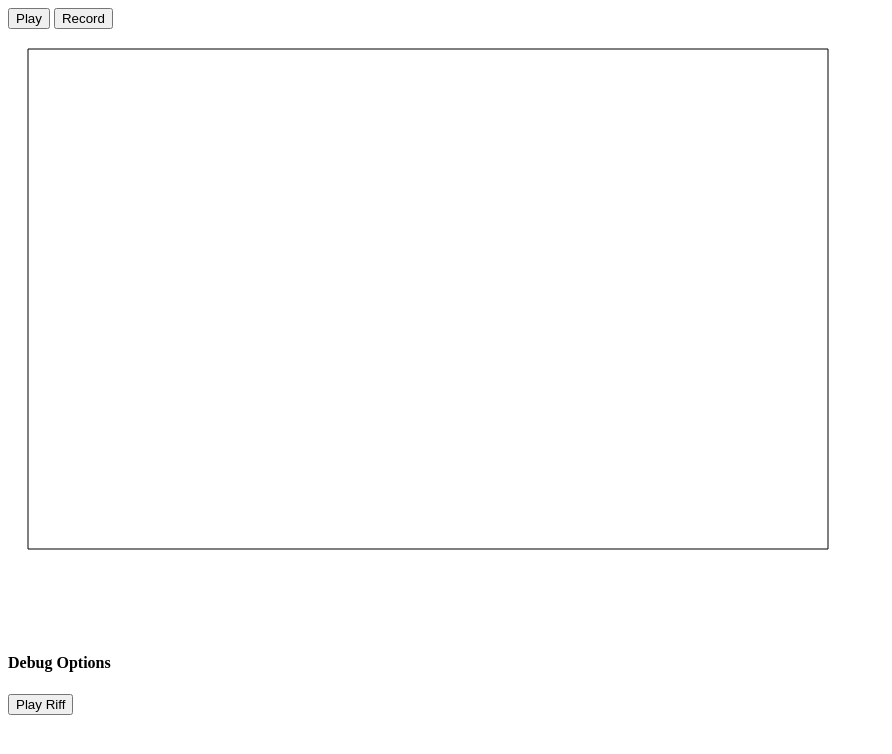
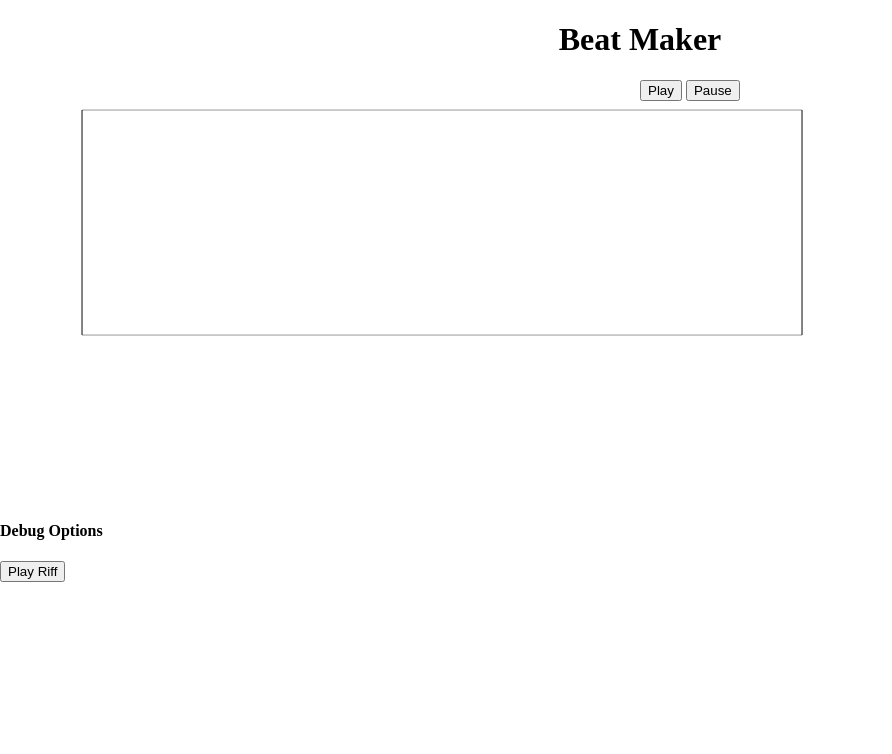
Before and after one commit to lukeren314/beat-maker, a website: page index.html in a window 1280 px wide. Shown: the whole page, without its empty margins (0-892 px from the left). Drawn offline with Linux system fonts and the light colour scheme.

Commit message:
resized stuff, added title

```diff
--- a/index.html
+++ b/index.html
@@ -21,15 +21,18 @@
         <script src="loop.js"></script>
     </head>
     <body>
+        <h1 id="main-title">Beat Maker</h1>
         <div id="buttons">
-            <button>
+            <button id="play-button">
                 Play
             </button>
-            <button>
-                Record
+            <button id="pause-button">
+                Pause
             </button>
         </div>
-        <canvas id="main-canvas"></canvas>
+        <div id="notes-container">
+            <canvas id="main-canvas"></canvas>
+        </div>
         <div id="debug">
             <h4>Debug Options</h4>
             <button onclick="debug_PlayRiff()">
--- a/script.js
+++ b/script.js
@@ -13,9 +13,7 @@ let instruments;
 function setup(){
     mainCanvas = document.getElementById("main-canvas");
     mainCanvas.width = window.innerWidth;
-    mainCanvas.width = 900
     mainCanvas.height = window.innerHeight;
-    mainCanvas.height = 600
     canvasContext = mainCanvas.getContext("2d");
     canvasContext.beginPath();
     canvasContext.rect(20,20,800,500);
--- a/style.css
+++ b/style.css
@@ -0,0 +1,28 @@
+html, body {
+    width: 100%;
+    height: 100%;
+    margin: 0;
+    padding: 0;
+}
+
+#main-title {
+    text-align: center;
+}
+
+#play-button {
+    margin: 0 0 0 50%;
+    left: 50%;
+}
+
+#notes-container {
+    width: 100%;
+    height: 50%;
+}
+
+#main-canvas {
+    display: block;
+    width: 90%;
+    height: 90%;
+    margin-right: auto;
+    margin-left: auto;
+}
```
